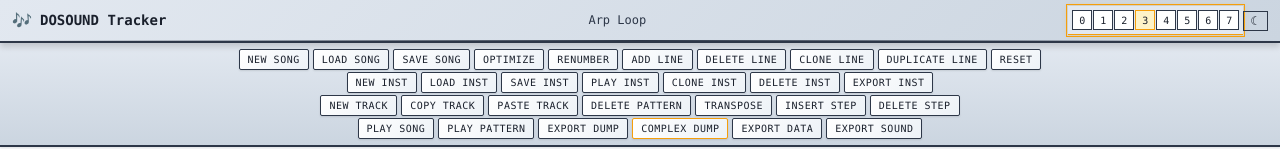
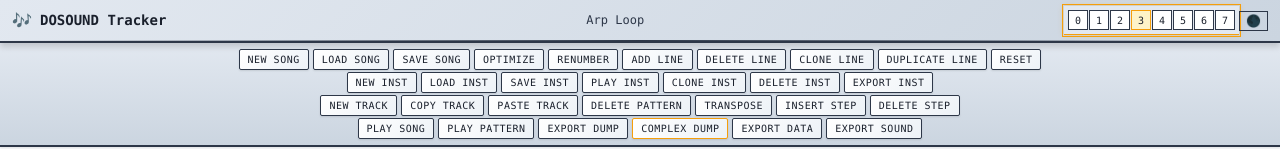
Before and after one commit to zoltraks/dosound-tracker, a React (Vite) app: page / in a window 1280 px wide. Shown: the top 149 px of the page. Built offline with nearby package versions, Linux system fonts and the light colour scheme.

Commit message:
Update dark mode color scheme from green-tinted to blue-purple palette with improved contrast and change theme toggle icon from crescent moon to new moon emoji

```diff
--- a/src/App.css
+++ b/src/App.css
@@ -2,56 +2,56 @@
 
 :root {
   /* Enhanced Dark Mode Color Palette */
-  --bg-primary: #0a0f1b;
-  --bg-secondary: #141b2d;
-  --bg-tertiary: #1e2740;
-  --bg-hover: #1f2947;
-  --bg-active: #2a3867;
-
-  --text-primary: #00ff88;
-  --text-secondary: #00cc6a;
-  --text-dim: #006644;
-  --text-muted: #4a5568;
-
-  --border-color: #00ff88;
-  --border-dim: #006644;
-  --border-bright: #00ffaa;
-
-  --active-bg: #1a3a2e;
-  --active-border: #00ff88;
-  --active-glow: rgba(0, 255, 136, 0.3);
-
-  --playback-position-bg: #2a1a1a;
-  --playback-position-border: #ff4444;
-  --playback-position-active-bg: #3a2a2a;
-  --playback-position-active-border: #ff6666;
-
-  --hover-bg: #1f2947;
-  --hover-glow: rgba(0, 255, 136, 0.1);
-
-  --button-bg: #1a2332;
-  --button-border: #00ff88;
-  --button-text: #00ff88;
-  --button-hover: #2a3867;
-  --button-active: #1a3a2e;
-
-  --piano-white: #f7fafc;
-  --piano-black: #1a202c;
-  --piano-pressed: #00ff88;
-  --piano-shadow: rgba(0, 0, 0, 0.3);
-
-  --envelope-bar: #00ff88;
-  --envelope-glow: rgba(0, 255, 136, 0.5);
-  --volume-bar: #00ff88;
+  --bg-primary: #1e1e2e;
+  --bg-secondary: #252537;
+  --bg-tertiary: #2b3043;
+  --bg-hover: #2a2f45;
+  --bg-active: #353b52;
+
+  --text-primary: #f8f8f2;
+  --text-secondary: #c0caf5;
+  --text-dim: #8b92af;
+  --text-muted: #5b6078;
+
+  --border-color: #44475a;
+  --border-dim: #2a2d3f;
+  --border-bright: #7aa2f7;
+
+  --active-bg: #31374f;
+  --active-border: #7aa2f7;
+  --active-glow: rgba(122, 162, 247, 0.45);
+
+  --playback-position-bg: #3b2240;
+  --playback-position-border: #ff79c6;
+  --playback-position-active-bg: #4b2b52;
+  --playback-position-active-border: #ff92d0;
+
+  --hover-bg: #2a2f45;
+  --hover-glow: rgba(122, 162, 247, 0.25);
+
+  --button-bg: #2b3043;
+  --button-border: #44475a;
+  --button-text: #e2e8ff;
+  --button-hover: #343a52;
+  --button-active: #3b425b;
+
+  --piano-white: #e9ecf4;
+  --piano-black: #151521;
+  --piano-pressed: #7aa2f7;
+  --piano-shadow: rgba(0, 0, 0, 0.6);
+
+  --envelope-bar: #7aa2f7;
+  --envelope-glow: rgba(122, 162, 247, 0.6);
+  --volume-bar: #7aa2f7;
 
   /* Shadows and Effects */
-  --shadow-small: 0 1px 2px rgba(0, 0, 0, 0.5);
-  --shadow-medium: 0 4px 6px rgba(0, 0, 0, 0.7);
-  --shadow-large: 0 10px 15px rgba(0, 0, 0, 0.8);
-  --shadow-inset: inset 0 1px 2px rgba(0, 0, 0, 0.5);
-
-  --glow-primary: 0 0 8px rgba(0, 255, 136, 0.4);
-  --glow-secondary: 0 0 4px rgba(0, 255, 136, 0.2);
+  --shadow-small: 0 1px 2px rgba(0, 0, 0, 0.7);
+  --shadow-medium: 0 4px 8px rgba(0, 0, 0, 0.8);
+  --shadow-large: 0 10px 18px rgba(0, 0, 0, 0.9);
+  --shadow-inset: inset 0 1px 2px rgba(0, 0, 0, 0.7);
+
+  --glow-primary: 0 0 10px rgba(122, 162, 247, 0.6);
+  --glow-secondary: 0 0 6px rgba(122, 162, 247, 0.35);
 
   /* Font settings */
   --font-mono: 'JetBrains Mono', 'Fira Code', 'SF Mono', 'Monaco', 'Inconsolata', 'Roboto Mono', 'Source Code Pro', 'Consolas', monospace;
--- a/src/components/HeaderPanel.tsx
+++ b/src/components/HeaderPanel.tsx
@@ -230,7 +230,7 @@ export const HeaderPanel: React.FC<HeaderPanelProps> = ({
           onClick={onToggleTheme}
           title={isDarkMode ? 'Switch to light mode' : 'Switch to dark mode'}
         >
-          {isDarkMode ? '☀️' : '☾'}
+          {isDarkMode ? '☀️' : '🌑'}
         </button>
       </div>
     </header>
```
